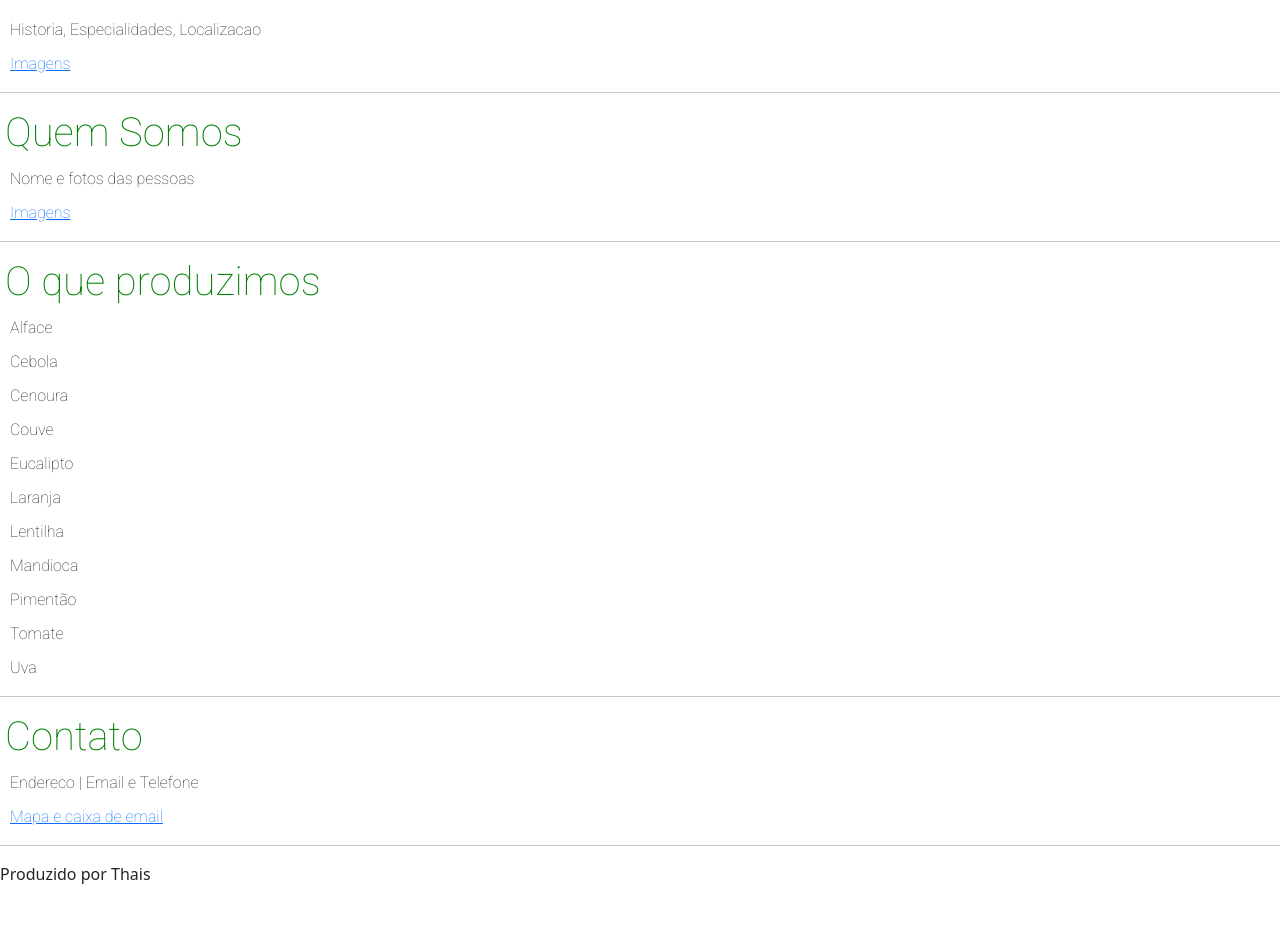
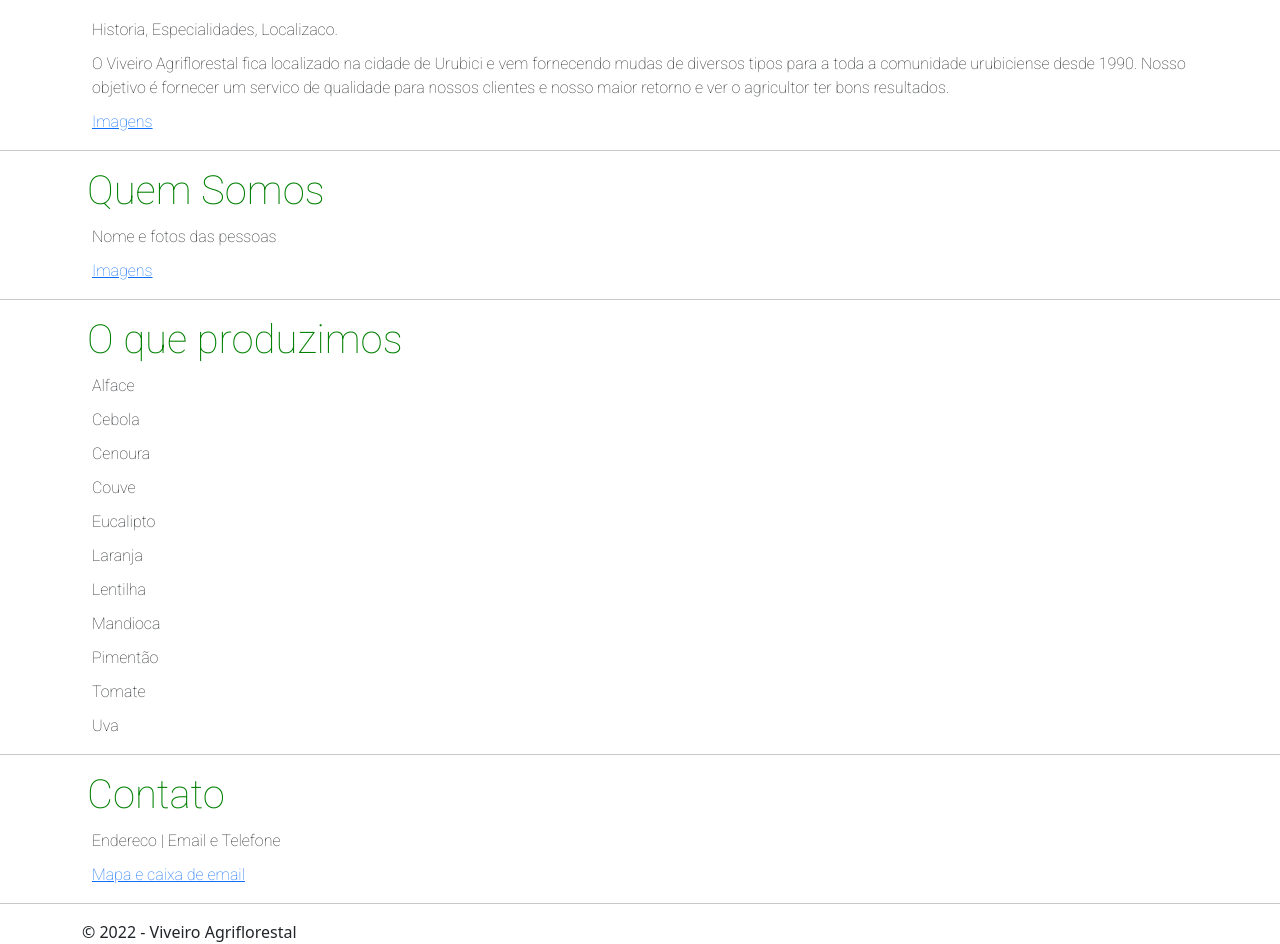
Before and after one commit to thaisfinck/viveiro, a React (Create React App) app: page / in a window 1280 px wide. Shown: the part 200-1144 px from the top of the page. Before the commit the page ends 1086 px from the top, so only its background shows below. Built offline with nearby package versions, Linux system fonts and the light colour scheme.

Commit message:
feat(components): containers

```diff
--- a/src/components/contato.js
+++ b/src/components/contato.js
@@ -2,10 +2,10 @@ import React from 'react'
 
 export default function Contato() {
   return (
-    <div>
+    <section class="container">
        <h1 id='contato' className='title'>Contato</h1>
         <p className='content'>Endereco | Email e Telefone</p>
         <a href='#'><div className='content'>Mapa e caixa de email</div></a>
-    </div>
+    </section>
   )
 }
--- a/src/components/footer.js
+++ b/src/components/footer.js
@@ -2,6 +2,10 @@ import React from 'react'
 
 export default function Footer() {
   return (
-    <div>Produzido por Thais</div>
+    <div>
+      <footer class="container">
+      &copy; 2022 - Viveiro Agriflorestal
+      </footer>
+      </div>
   )
 }
--- a/src/components/navbar.js
+++ b/src/components/navbar.js
@@ -3,7 +3,8 @@ import React from 'react'
 
 export default function Navbar() {
   return (
-    <div>
+    <div class="sticky-top bg-white">
+      <nav>
       <div class="container">
         <div class="row">
           <div class="col-5 content">
@@ -39,6 +40,7 @@ export default function Navbar() {
           </div>
         </div>
       </div>
+      </nav>
     </div>
   )
 }
--- a/src/components/oqueproduzimos.js
+++ b/src/components/oqueproduzimos.js
@@ -2,7 +2,7 @@ import React from 'react'
 
 export default function Oqueproduzimos() {
   return (
-    <div>
+    <section class="container">
       <h1 id='oqueproduzimos' className='title'>O que produzimos</h1>
         <p className='content'>Alface</p>
         <p className='content'>Cebola</p>
@@ -15,6 +15,6 @@ export default function Oqueproduzimos() {
         <p className='content'>Pimentão</p>
         <p className='content'>Tomate</p>
         <p className='content'>Uva</p>
-    </div>
+    </section>
   )
 }
--- a/src/components/oviveiro.js
+++ b/src/components/oviveiro.js
@@ -2,10 +2,16 @@ import React from 'react'
 
 export default function Oviveiro() {
   return (
-    <div>
+    <section class="container">
+
         <h1 id='oviveiro' className='title'>O Viveiro</h1>
-        <p className='content'>Historia, Especialidades, Localizacao</p>
+        <p className='content'>Historia, Especialidades, Localizaco. </p>
+        <p className='content'>O Viveiro Agriflorestal fica localizado na cidade de Urubici e
+          vem fornecendo mudas de diversos tipos para a toda a comunidade urubiciense desde 1990.
+          Nosso objetivo é fornecer um servico de qualidade para nossos clientes e
+          nosso maior retorno e ver o agricultor ter bons resultados.</p>
         <a href='#'><div className='content'>Imagens</div></a>
-    </div>
+
+    </section>
   )
 }
--- a/src/components/quemsomos.js
+++ b/src/components/quemsomos.js
@@ -2,10 +2,10 @@ import React from 'react'
 
 export default function Quemsomos() {
   return (
-    <div>
+    <section class="container">
        <h1 id='quemsomos' className='title'>Quem Somos</h1>
         <p className='content'>Nome e fotos das pessoas</p>
         <a href='#'><div className='content'>Imagens</div></a>
-    </div>
+    </section>
   )
 }
```
